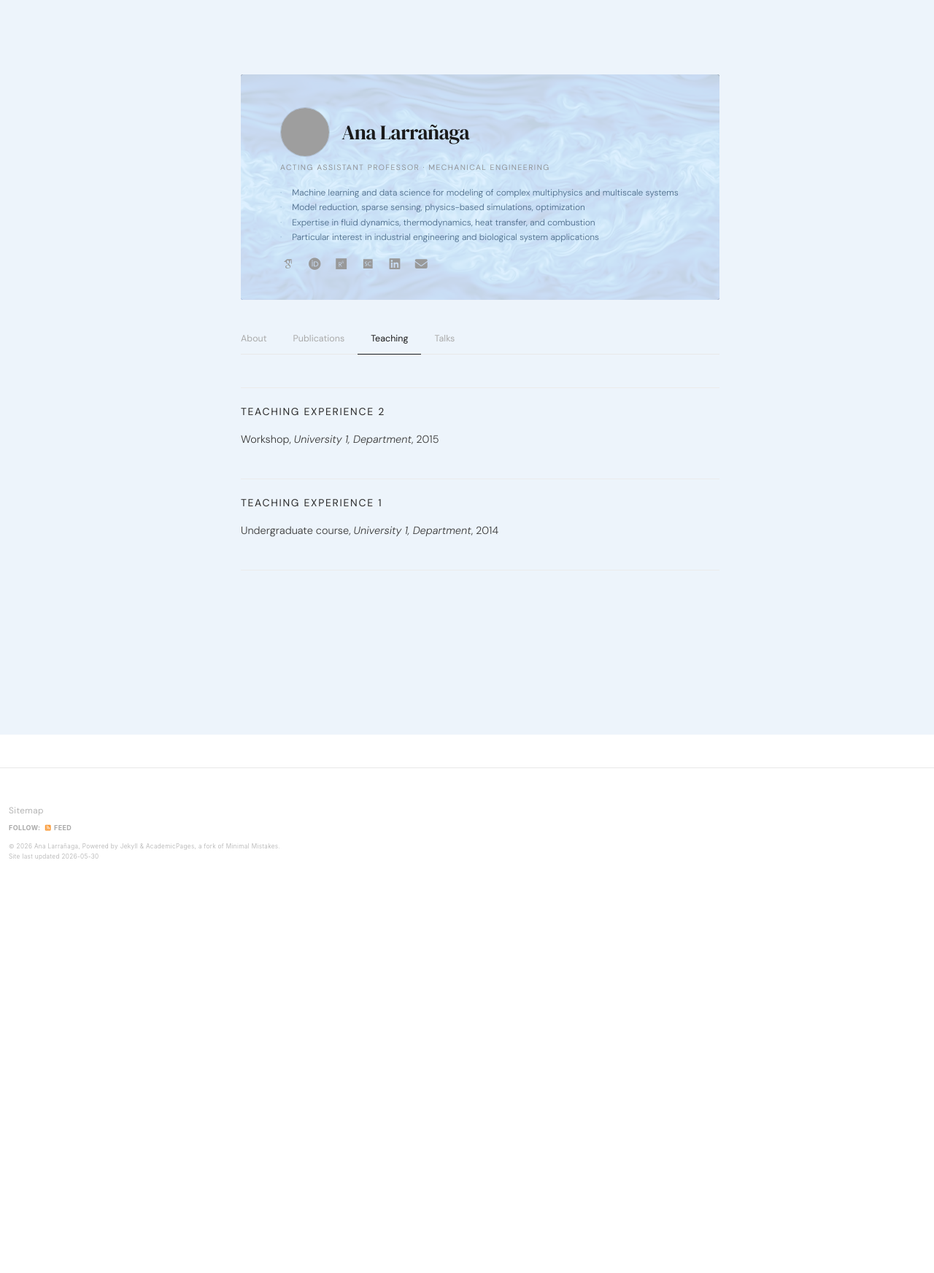
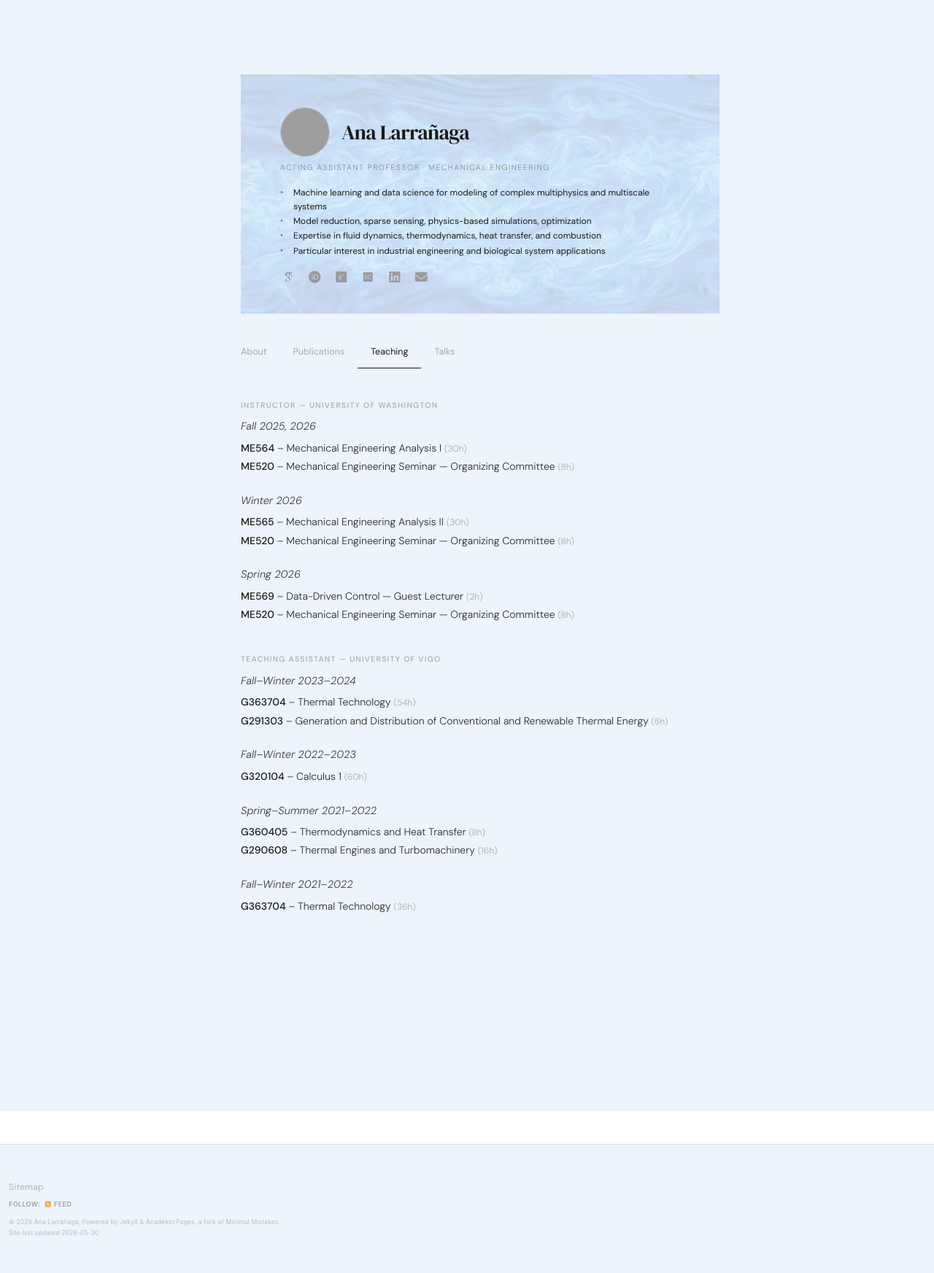
Before and after one commit to alarran/alarran.github.io, a Jekyll site: the page built from _pages/teaching.html, in a window 1280 px wide. Shown: the whole page at 73% size. Built offline with Jekyll 4.4.1, drawn with Linux system fonts in a browser that asks for light colours; some web fonts are replaced; a script that is not in the unit is left out; before the commit the page ends 1229 px from its top, so only the background shows below that.

Commit message:
fix: teaching content, interests styling, full-page light blue

```diff
--- a/_pages/teaching.html
+++ b/_pages/teaching.html
@@ -4,8 +4,50 @@ title: "Teaching"
 permalink: /teaching/
 ---
 
-{% include base_path %}
+<h2>Instructor &mdash; University of Washington</h2>
 
-{% for post in site.teaching reversed %}
-  {% include archive-single.html %}
-{% endfor %}
+<div class="teaching-block">
+  <p class="teaching-term">Fall 2025, 2026</p>
+  <ul class="course-list">
+    <li><strong>ME564</strong> &ndash; Mechanical Engineering Analysis I <span class="course-hours">(30h)</span></li>
+    <li><strong>ME520</strong> &ndash; Mechanical Engineering Seminar &mdash; Organizing Committee <span class="course-hours">(8h)</span></li>
+  </ul>
+
+  <p class="teaching-term">Winter 2026</p>
+  <ul class="course-list">
+    <li><strong>ME565</strong> &ndash; Mechanical Engineering Analysis II <span class="course-hours">(30h)</span></li>
+    <li><strong>ME520</strong> &ndash; Mechanical Engineering Seminar &mdash; Organizing Committee <span class="course-hours">(8h)</span></li>
+  </ul>
+
+  <p class="teaching-term">Spring 2026</p>
+  <ul class="course-list">
+    <li><strong>ME569</strong> &ndash; Data-Driven Control &mdash; Guest Lecturer <span class="course-hours">(2h)</span></li>
+    <li><strong>ME520</strong> &ndash; Mechanical Engineering Seminar &mdash; Organizing Committee <span class="course-hours">(8h)</span></li>
+  </ul>
+</div>
+
+<h2>Teaching Assistant &mdash; University of Vigo</h2>
+
+<div class="teaching-block">
+  <p class="teaching-term">Fall&ndash;Winter 2023&ndash;2024</p>
+  <ul class="course-list">
+    <li><strong>G363704</strong> &ndash; Thermal Technology <span class="course-hours">(54h)</span></li>
+    <li><strong>G291303</strong> &ndash; Generation and Distribution of Conventional and Renewable Thermal Energy <span class="course-hours">(6h)</span></li>
+  </ul>
+
+  <p class="teaching-term">Fall&ndash;Winter 2022&ndash;2023</p>
+  <ul class="course-list">
+    <li><strong>G320104</strong> &ndash; Calculus 1 <span class="course-hours">(60h)</span></li>
+  </ul>
+
+  <p class="teaching-term">Spring&ndash;Summer 2021&ndash;2022</p>
+  <ul class="course-list">
+    <li><strong>G360405</strong> &ndash; Thermodynamics and Heat Transfer <span class="course-hours">(8h)</span></li>
+    <li><strong>G290608</strong> &ndash; Thermal Engines and Turbomachinery <span class="course-hours">(16h)</span></li>
+  </ul>
+
+  <p class="teaching-term">Fall&ndash;Winter 2021&ndash;2022</p>
+  <ul class="course-list">
+    <li><strong>G363704</strong> &ndash; Thermal Technology <span class="course-hours">(36h)</span></li>
+  </ul>
+</div>
--- a/_sass/_academic-pages-custom.scss
+++ b/_sass/_academic-pages-custom.scss
@@ -241,8 +241,8 @@ a:hover {
 /* ─── Footer ─────────────────────────────────────────────────── */
 
 .page__footer {
-  background: #fff;
-  border-top: 0.5px solid #e8e8e8;
+  background: #edf4fb;
+  border-top: 0.5px solid #d0e4f0;
   padding: 2rem 0;
 }
 
@@ -383,19 +383,20 @@ a:hover {
 
 .profile-interests li {
   font-size: 12px;
-  font-weight: 300;
-  color: #4a6a88;
+  font-weight: 400;
+  color: #1a1a1a;
   line-height: 1.55;
-  padding-left: 0.9rem;
+  padding-left: 1rem;
   position: relative;
   margin-bottom: 0.1rem;
 }
 
 .profile-interests li::before {
-  content: '·';
+  content: '•';
   position: absolute;
   left: 0;
-  color: #8aaecc;
+  color: #3a7abf;
+  font-size: 11px;
 }
 
 /* Icon-only social links */
```
